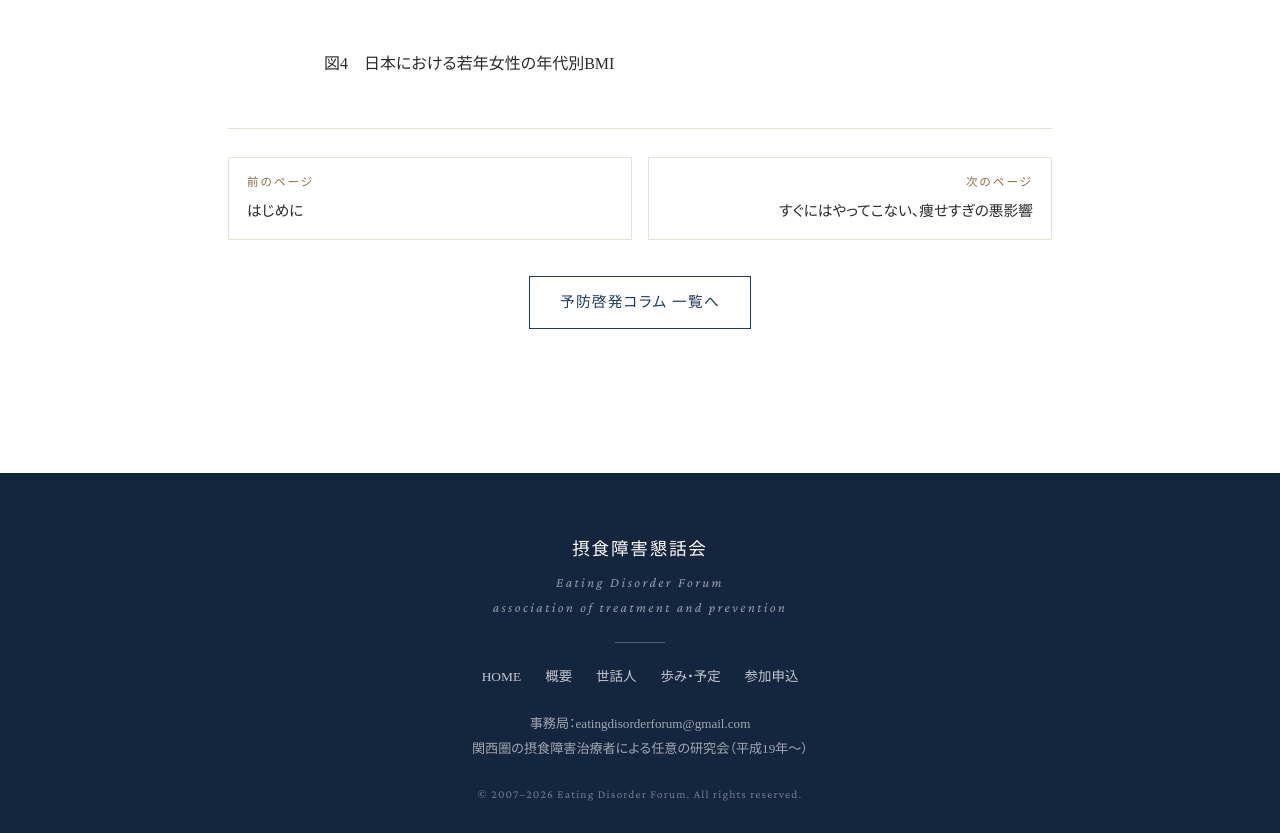
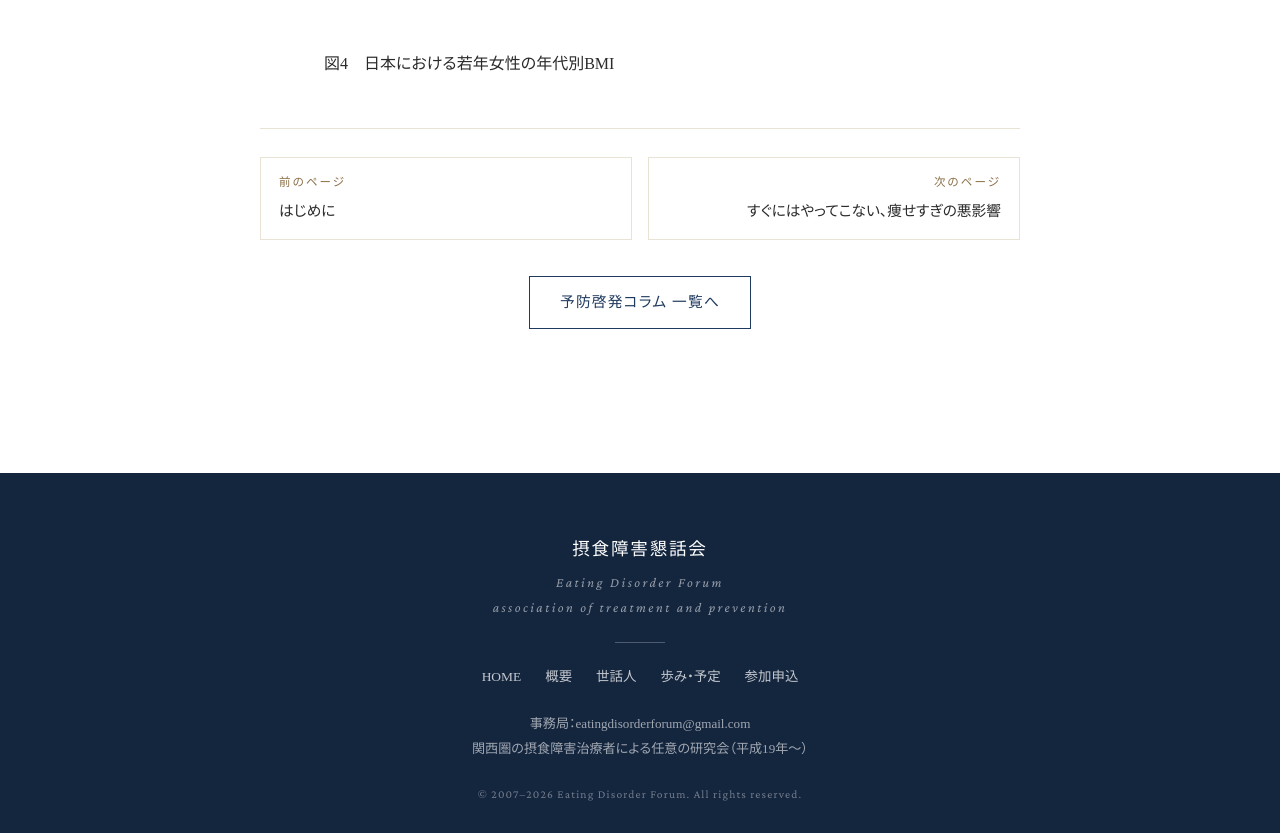
Before and after one commit to mizuhara-cl/edforum-site, an Astro site: page /edforum-site/resources/diet1/ in a window 1280 px wide. Shown: the part 3340-4173 px from the top of the page. Built offline with nearby package versions, Linux system fonts and the light colour scheme; Astro itself is replaced by a stand-in of ours.

Commit message:
fix: 予防啓発コラムの前/次ボタンの幅を本文（760px）に揃える

```diff
--- a/src/pages/resources/[slug].astro
+++ b/src/pages/resources/[slug].astro
@@ -118,7 +118,8 @@ const next = idx < sameSection.length - 1 ? sameSection[idx + 1] : null;
       display: grid;
       grid-template-columns: 1fr 1fr;
       gap: 16px;
-      margin-top: 48px;
+      max-width: 760px;
+      margin: 48px auto 0;
       padding-top: 28px;
       border-top: 1px solid var(--border-light);
     }
```
